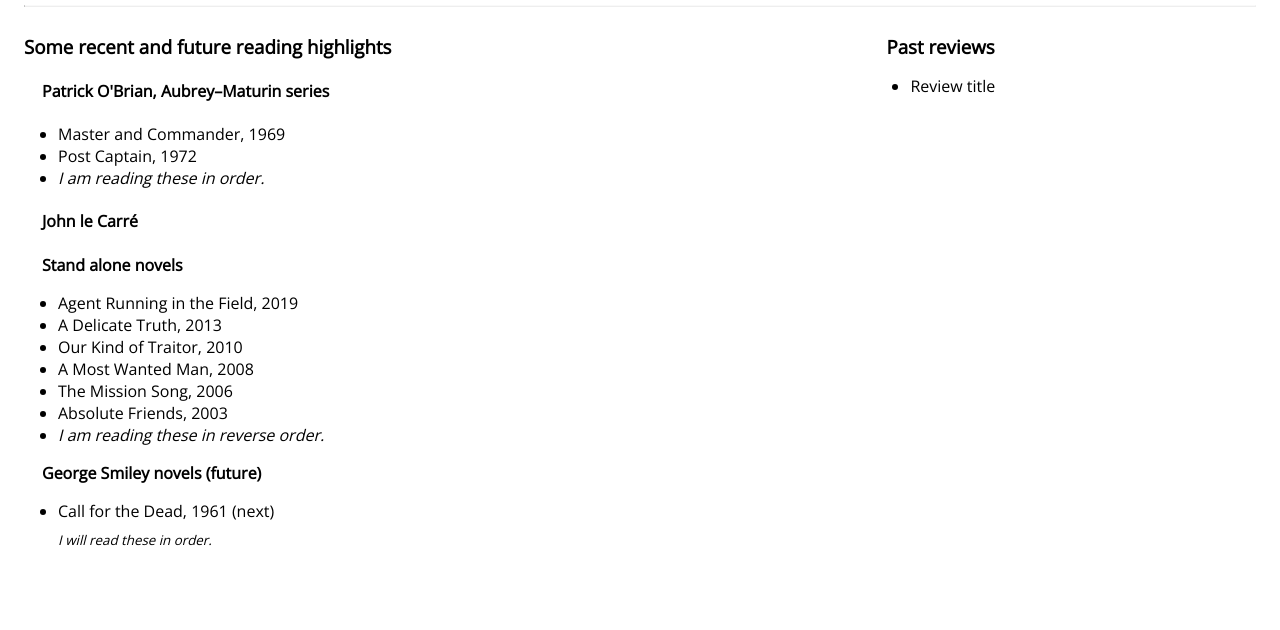
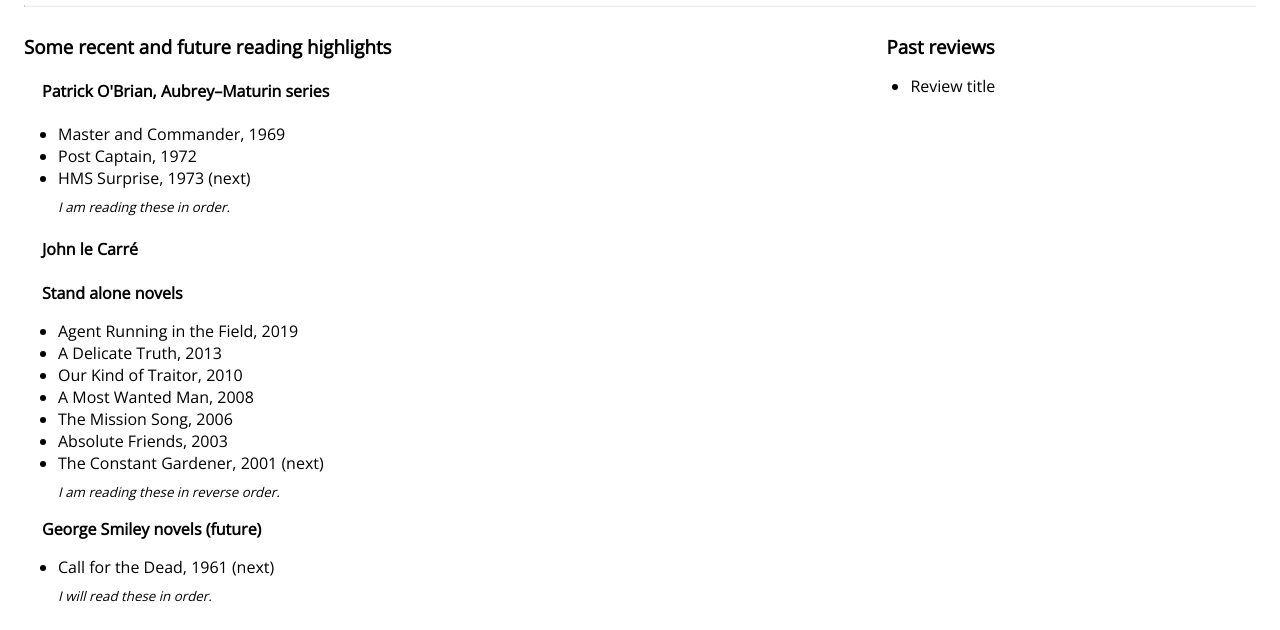
Before and after one commit to nngrey19/nngrey19.github.io, a plain HTML site: page stuff/books.html in a window 1280 px wide. Shown: the part 196-826 px from the top of the page. Before the commit the page ends 800 px from the top, so only its background shows below. Drawn offline with nearby package versions, Linux system fonts and the light colour scheme.

Commit message:
reformat books

```diff
--- a/stuff/books.html
+++ b/stuff/books.html
@@ -7,7 +7,7 @@
     <link href="https://fonts.googleapis.com/css2?family=Open+Sans&display=swap" rel="stylesheet">
   </head>
   <body class="books">
-    <div class="container header"">
+    <div class="container header">
       <h1><a href = "https://www.nng.ink">ink</a></h1>
       <div class="row">
         <div class="column left-top">
@@ -37,7 +37,7 @@
               <ul class="book-list">
                 <li>Master and Commander, 1969</li>
                 <li>Post Captain, 1972</li>
-                <li class="pb6>HMS Surprise, 1973 (next)</li>
+                <li class="pb6">HMS Surprise, 1973 (next)</li>
                 <span class="note"><i>I am reading these in order.</i></span>
               </ul>
             </li>
@@ -51,7 +51,7 @@
                 <li>A Most Wanted Man, 2008</li>
                 <li>The Mission Song, 2006</li>
                 <li>Absolute Friends, 2003</li>
-                <li class="pb6>The Constant Gardener, 2001 (next)</li>
+                <li class="pb6">The Constant Gardener, 2001 (next)</li>
                 <span class="note"><i>I am reading these in reverse order.</i></span>
               </ul>
                 <p><b>George Smiley novels (future)</b></p>
```
